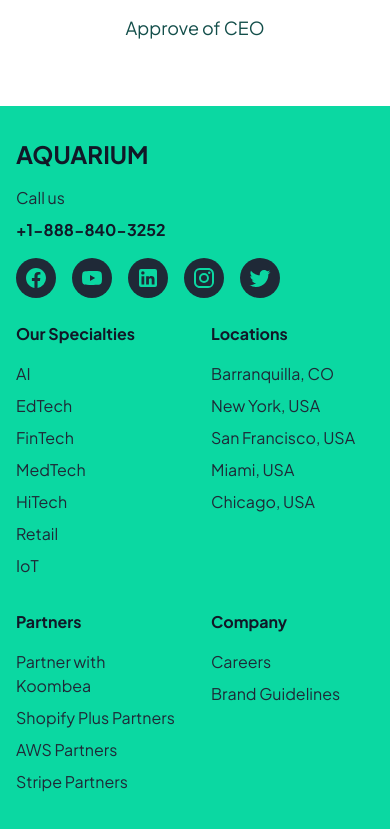
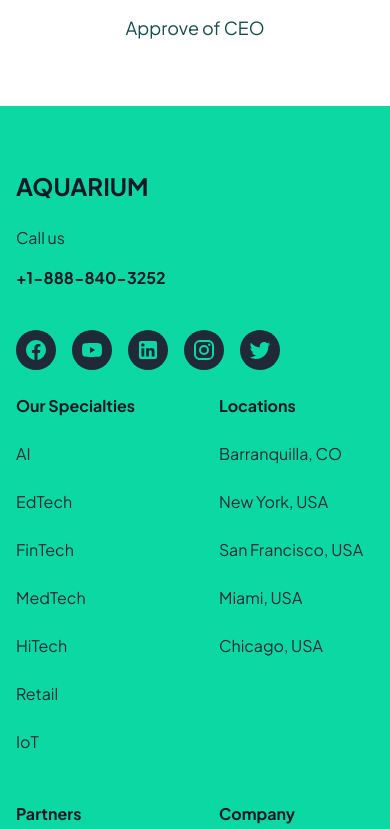
Before and after one commit to rafa-24/AquariumDevs, a Vue app: page / in a window 390 px wide. Shown: the part 7934-8763 px from the top of the page. Built offline with nearby package versions, Linux system fonts and the light colour scheme.

Commit message:
JUM
EL FOOTER SE CAMVBIÓ A UNO MAS ALTO

```diff
--- a/src/components/Banner.vue
+++ b/src/components/Banner.vue
@@ -1,5 +1,5 @@
 <template>
- <header class="fixed top-0 left-0 right-0 z-50 transition duration-300 ease-in-out"
+ <header class="fixed top-0 left-0 right-0 z-50 transition duration-300 ease-in-out font-plus-jakarta-sans"
     :class="{ 'bg-white shadow-md': !isAtTop }">
     <nav class="max-w-7xl mx-auto px-4 sm:px-6 lg:px-8 py-4">
       <div class="flex items-center justify-between w-full">
@@ -152,6 +152,7 @@
 </template>
 
 <script>
+
 export default {
   data() {
     return {
@@ -217,4 +218,9 @@ export default {
 .wave {
   animation: continuous-horizontal-movement 40s linear infinite;
 }
+
+/* Aplicar la fuente a todo el componente */
+div {
+  font-family: 'Plus Jakarta Sans', sans-serif;
+}
 </style>
--- a/src/components/Footer.vue
+++ b/src/components/Footer.vue
@@ -1,21 +1,19 @@
 <template>
-  <footer class="bg-[#0bd8a2] text-gray-800 py-8 px-4 md:px-8">
+
+  <footer class="bg-[#0bd8a2] text-gray-800 py-16 px-4 md:px-8 font-custom">
     <div class="max-w-7xl mx-auto">
       <!-- Top Section -->
-      <div class="flex flex-col md:flex-row justify-between mb-8">
+      <div class="flex flex-col md:flex-row justify-between mb-12">
         <!-- Logo and Contact with Social Icons -->
         <div class="mb-6 md:mb-0 flex flex-col md:pr-8">
-          <h2 class="text-2xl font-bold mb-4 text-gray-900">AQUARIUM</h2>
-          <p class="mb-2">Call us</p>
-          <p class="font-semibold text-gray-900">+1-888-840-3252</p>
+          <h2 class="text-2xl font-bold mb-6 text-gray-900">AQUARIUM</h2>
+          <p class="mb-4">Call us</p>
+          <p class="font-bold text-gray-900 mb-6">+1-888-840-3252</p>
           <!-- Social Icons -->
           <div class="flex space-x-4 mt-4">
-            <a v-for="social in socials"
-               :key="social.name"
-               :href="social.url"
-               class="w-10 h-10 flex items-center justify-center rounded-full bg-gray-800 text-[#0bd8a2] hover:bg-gray-600"
-               target="_blank"
-               rel="noopener noreferrer">
+            <a v-for="social in socials" :key="social.name" :href="social.url"
+              class="w-10 h-10 flex items-center justify-center rounded-full bg-gray-800 text-[#0bd8a2] hover:bg-gray-600"
+              target="_blank" rel="noopener noreferrer">
               <svg class="w-6 h-6" fill="currentColor" viewBox="0 0 24 24">
                 <path :d="social.icon" />
               </svg>
@@ -24,14 +22,14 @@
         </div>
 
         <!-- Divider line (vertical) -->
-        <div class="border-l border-gray-900 mx-8"></div>
+        <div class="border-l border-gray-900 mx-12"></div>
 
         <!-- Navigation Sections -->
-        <div class="grid grid-cols-2 md:grid-cols-4 gap-8">
+        <div class="grid grid-cols-2 md:grid-cols-4 gap-12">
           <!-- Specialties -->
           <div>
-            <h3 class="font-semibold mb-4 text-gray-900 text-base">Our Specialties</h3>
-            <ul class="space-y-2">
+            <h3 class="font-bold mb-6 text-gray-900 text-base">Our Specialties</h3>
+            <ul class="space-y-6">
               <li v-for="specialty in specialties" :key="specialty">
                 <a href="#" class="hover:text-gray-600">{{ specialty }}</a>
               </li>
@@ -40,8 +38,8 @@
 
           <!-- Locations -->
           <div>
-            <h3 class="font-semibold mb-4 text-gray-900 text-base">Locations</h3>
-            <ul class="space-y-2">
+            <h3 class="font-bold mb-6 text-gray-900 text-base">Locations</h3>
+            <ul class="space-y-6">
               <li v-for="location in locations" :key="location">
                 <a href="#" class="hover:text-gray-600">{{ location }}</a>
               </li>
@@ -50,8 +48,8 @@
 
           <!-- Partners -->
           <div>
-            <h3 class="font-semibold mb-4 text-gray-900 text-base">Partners</h3>
-            <ul class="space-y-2">
+            <h3 class="font-bold mb-6 text-gray-900 text-base">Partners</h3>
+            <ul class="space-y-6">
               <li v-for="partner in partners" :key="partner">
                 <a href="#" class="hover:text-gray-600">{{ partner }}</a>
               </li>
@@ -60,8 +58,8 @@
 
           <!-- Company -->
           <div>
-            <h3 class="font-semibold mb-4 text-gray-900 text-base">Company</h3>
-            <ul class="space-y-2">
+            <h3 class="font-bold mb-6 text-gray-900 text-base">Company</h3>
+            <ul class="space-y-6">
               <li v-for="item in companyLinks" :key="item">
                 <a href="#" class="hover:text-gray-600">{{ item }}</a>
               </li>
--- a/tailwind.config.js
+++ b/tailwind.config.js
@@ -8,6 +8,7 @@ module.exports = {
       fontFamily: {
         poppins: ['Poppins', 'sans-serif'],
         roboto: ['Roboto', 'sans-serif'],
+        custom: ['"GT Walsheim"', 'Arial', 'gadget', 'sans-serif'], // Aquí agregas la fuente
       },
     },
   },
```
